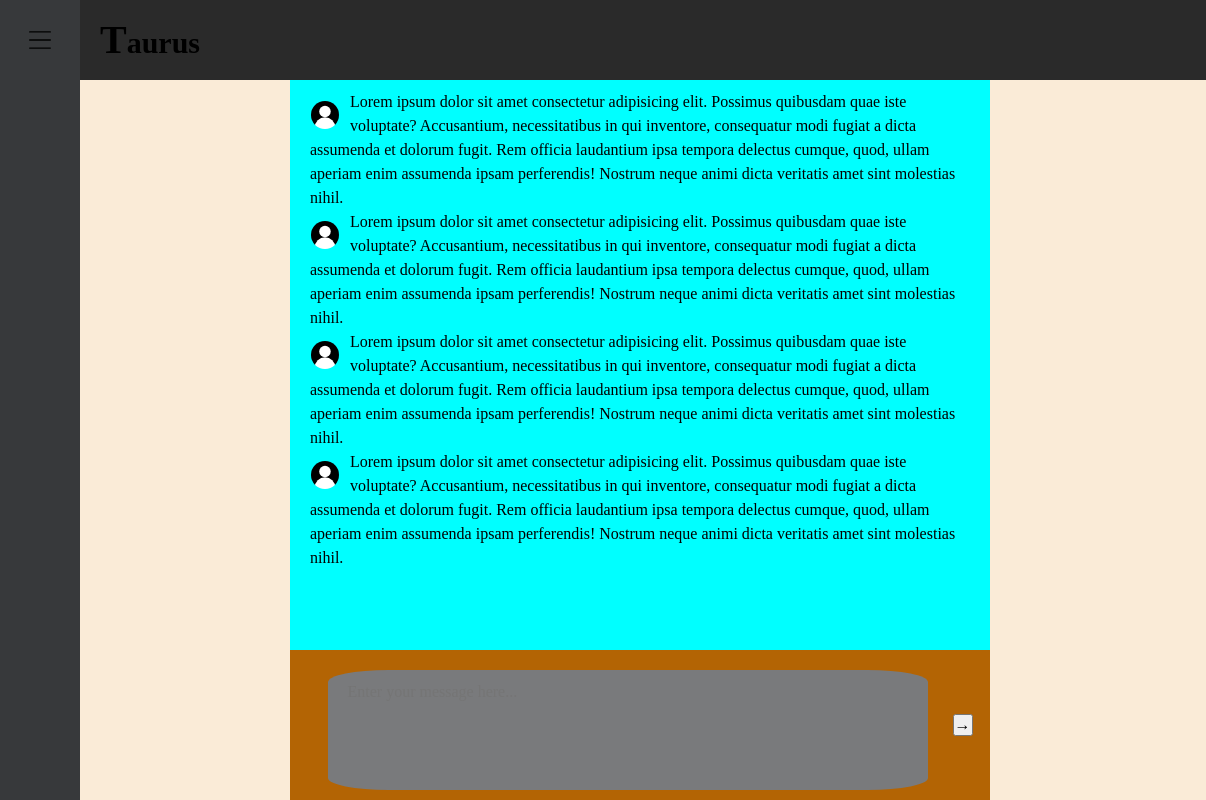
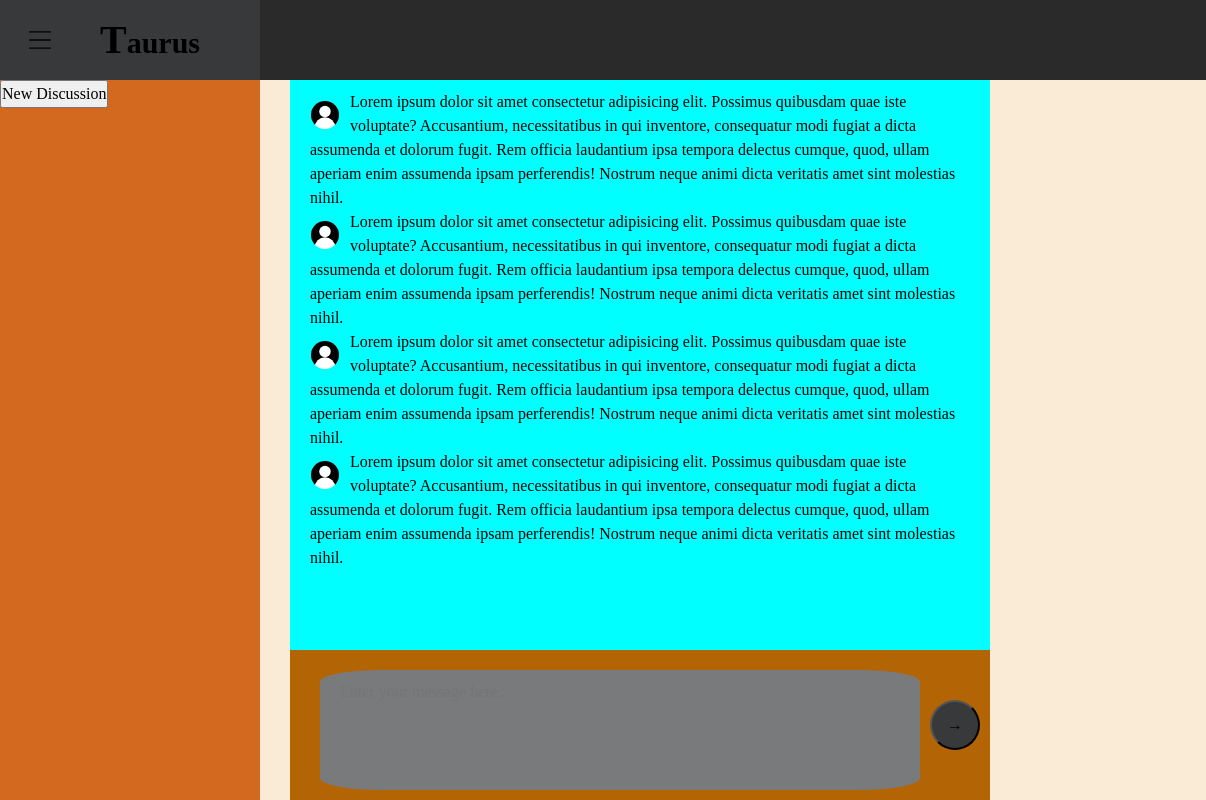
Before and after one commit to Jibe7/HTML-CSS-Learning-Project, a plain HTML site: page Model 2/mobile_behavior.html in a window 1280 px wide. Shown: the full height of the page, 0-1206 px from the left. Drawn offline with Linux system fonts and the light colour scheme; a web font is replaced by a local one.

Commit message:
Added the auto for the nav-content so that it will have a scroll bar when there will be too many old chats. Fixed the navigation bar so that I can focus on implementing the new functionality incrementaly.

```diff
--- a/Model 2/mobile_behavior.html
+++ b/Model 2/mobile_behavior.html
@@ -14,12 +14,15 @@
                 </button>
                 <h6 id="product-name" class="product-title inplace">Taurus</h6>
             </div>
-            <div class="nav-content">
+            <ul class="nav-content">
                 <div class="new-chat">
-                    <!-- <button></button> -->
+                    <button>
+
+                        New Discussion
+                    </button>
                 </div>
 
-                </div>
+            </ul>
         </aside>
 
         <div class="right-side">
--- a/Model 2/style.css
+++ b/Model 2/style.css
@@ -26,10 +26,13 @@ main {
     background-color: #37393b;
     border: none;
     position: fixed;
+    cursor: pointer;
     top: 20px;
     left: 20px;
-    cursor: pointer;
     border-radius: 50%;
+    width: 40px;
+    height: 40px;
+    background-image: url(menu-icon.svg);
 }
 
 #product-name {
@@ -57,21 +60,32 @@ main {
     left: 0;
 }
 
+.header-height {
+    height: 80px;
+}
+
 .visible {
     max-width: 260px;
     width: 260px;
-    /* width: 22vw; */
 }
 
 .invisible {
-    /* max-width: 260px; */
-    width: 80px;
+    /* width: 80px; */
+    width: 260px;
 }
 
 #menu-btn:hover {
     background-color: #2a2a2a;
     transition: background-color 0.5s ease;
 }
+
+.nav-content {
+    background-color: chocolate;
+    height: 100%;
+    overflow: auto;
+}
+
+
 /* --------------- Chat Part ----------- */
 .right-side {
     background-color: antiquewhite;
@@ -149,18 +163,15 @@ main {
     overflow-y: scroll;
 }
 
-.menu-btn {
-    margin: 0 20px 0 0px;
-    width: 40px;
-    height: 40px;
-    border: none;
-    border-radius: 50% 50% 50% 50% / 50% 50% 50% 50% ;
-    background-color: #37393b;
-    background-image: url(menu-icon.svg);
-    background-size: cover;
-}
 
 
+input[type ="button"] {
+    background-color: #37393b;
+    cursor: pointer;
+    width: 50px;
+    height: 50px;
+    border-radius: 50%;
+}
 
 .menu-btn:hover {
     cursor: pointer;
```
Also changed, not shown: Model 2/plus-sign.svg (added).
